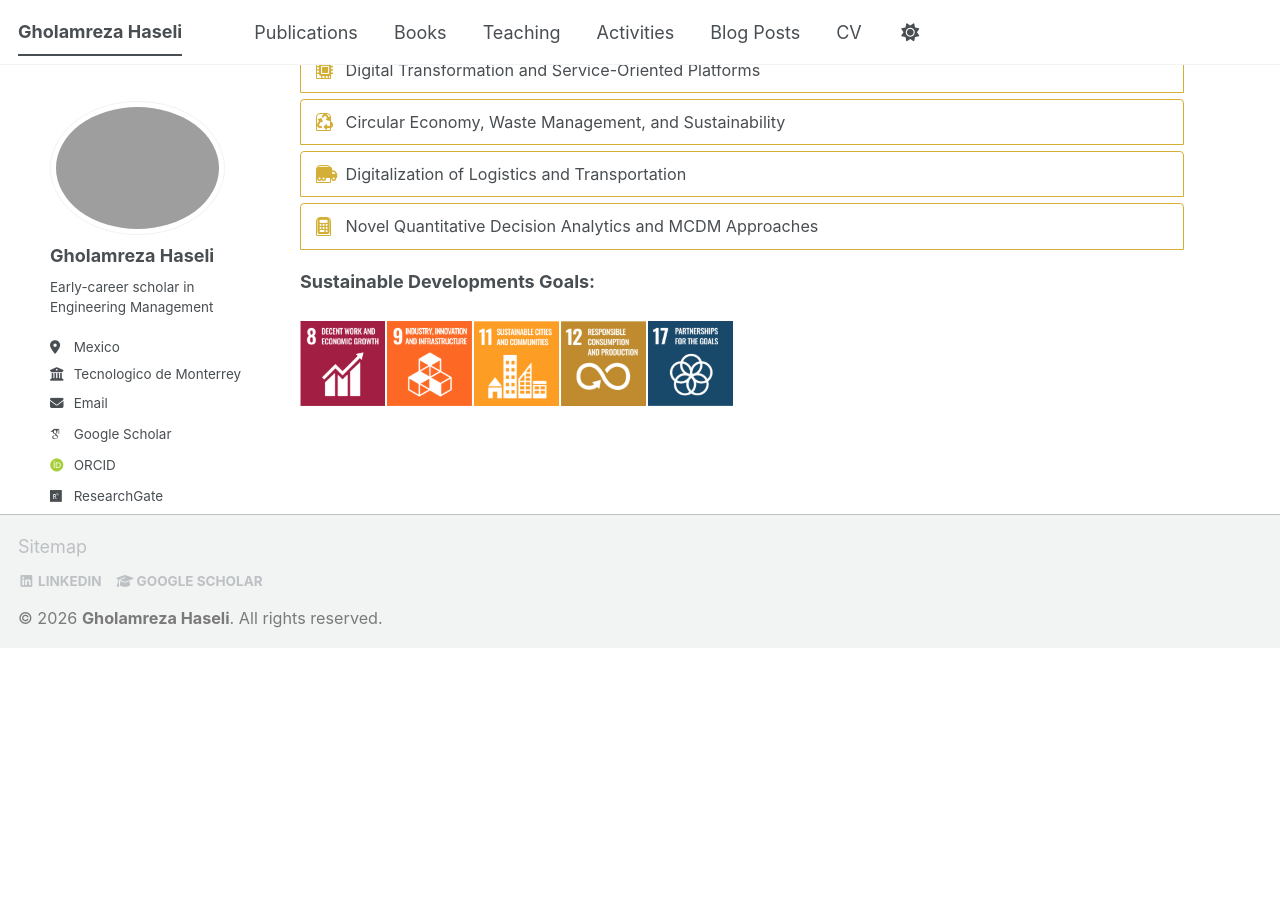
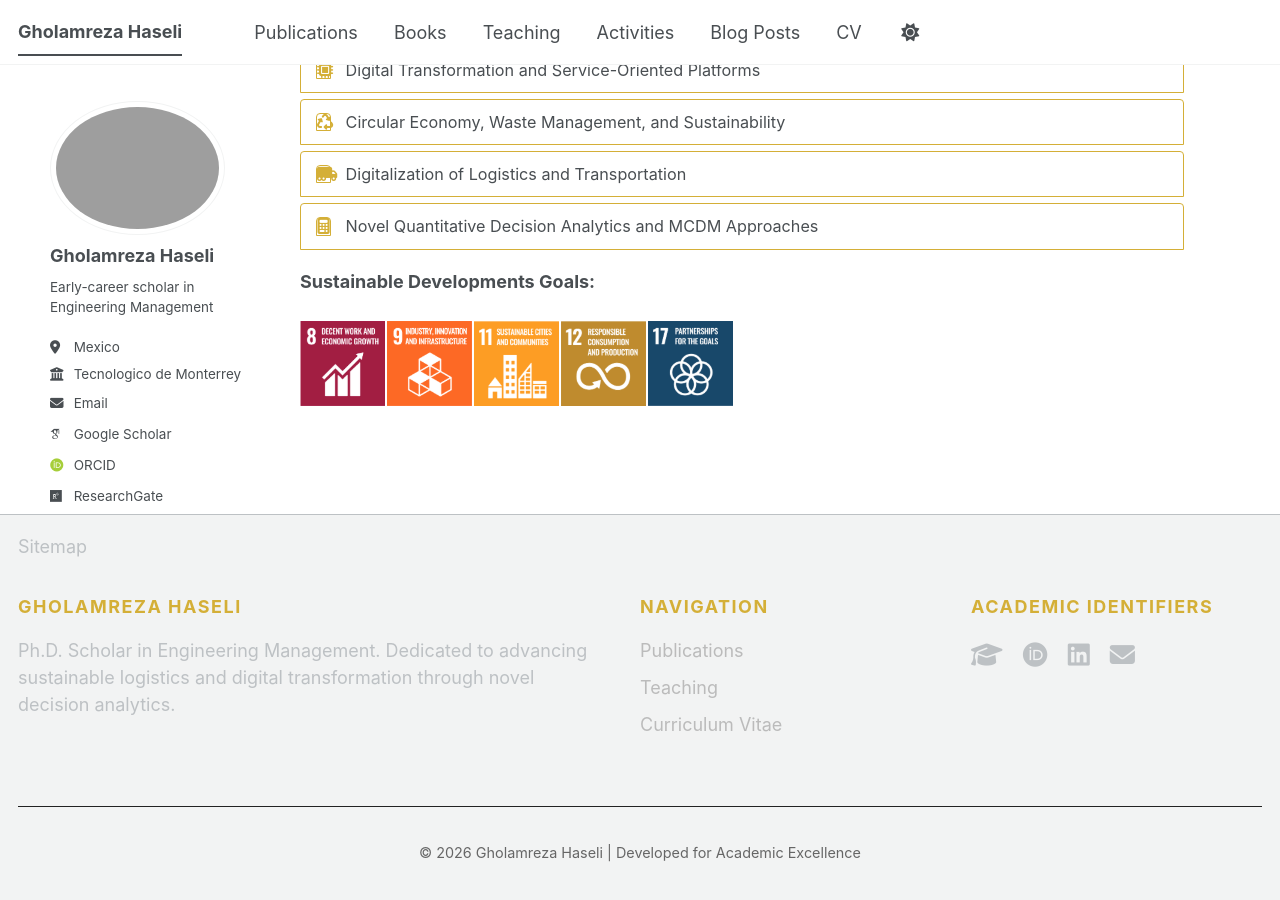
Before and after one commit to Gholamreza-Haseli/Gholamreza-Haseli.github.io, a Jekyll site: the page built from _pages/about.md, in a window 1280 px wide and 900 px high, scrolled down 867 px. Built offline with Jekyll 4.4.1, drawn with Linux system fonts in a browser that asks for light colours; some web fonts are replaced; a script bundle is joined from its source files by our own code; library files that are not in the unit come from our copies; before the commit the page ends 1515 px from its top, so only the background shows below that.

Commit message:
Update footer.html

```diff
--- a/_includes/footer.html
+++ b/_includes/footer.html
@@ -1,18 +1,30 @@
-<div class="page__footer-follow" style="border-top: 0.8px solid #f2f3f3; padding-top: 5px;">
-  <ul class="social-icons" style="margin-bottom: 3px;">
-    {% if site.author.linkedin %}
-      <li><a href="https://www.linkedin.com/in/{{ site.author.linkedin }}" rel="nofollow noopener noreferrer"><i class="fab fa-fw fa-linkedin" aria-hidden="true"></i> LinkedIn</a></li>
-    {% endif %}
-    {% if site.author.googlescholar %}
-      <li><a href="{{ site.author.googlescholar }}" rel="nofollow noopener noreferrer"><i class="fas fa-fw fa-graduation-cap" aria-hidden="true"></i> Google Scholar</a></li>
-    {% endif %}
-    {% if site.author.github %}
-      <li><a href="https://github.com/{{ site.author.github }}" rel="nofollow noopener noreferrer"><i class="fab fa-fw fa-github" aria-hidden="true"></i> GitHub</a></li>
-    {% endif %}
-  </ul>
+<div class="custom-footer">
+  <div class="footer-grid">
+    <div class="footer-col">
+      <h3 class="footer-title">Gholamreza Haseli</h3>
+      <p class="footer-bio">Ph.D. Scholar in Engineering Management. Dedicated to advancing sustainable logistics and digital transformation through novel decision analytics.</p>
+    </div>
+
+    <div class="footer-col">
+      <h3 class="footer-title">Navigation</h3>
+      <ul class="footer-links">
+        <li><a href="/publications/">Publications</a></li>
+        <li><a href="/teaching/">Teaching</a></li>
+        <li><a href="/cv/">Curriculum Vitae</a></li>
+      </ul>
+    </div>
+
+    <div class="footer-col">
+      <h3 class="footer-title">Academic Identifiers</h3>
+      <div class="footer-icons">
+        <a href="لینک-گوگل-اسکالر" title="Google Scholar"><i class="fas fa-graduation-cap"></i></a>
+        <a href="لینک-ارکید" title="ORCID"><i class="fab fa-orcid"></i></a>
+        <a href="لینک-لینکدین" title="LinkedIn"><i class="fab fa-linkedin"></i></a>
+        <a href="mailto:ایمیل-شما" title="Email"><i class="fas fa-envelope"></i></a>
+      </div>
+    </div>
+  </div>
+  <div class="footer-bottom">
+    <p>&copy; 2026 Gholamreza Haseli | Developed for Academic Excellence</p>
+  </div>
 </div>
-
-<div class="page__footer-copyright" style="font-size: 0.9em; color: #7a7a7a;">
-  &copy; {{ site.time | date: '%Y' }} <strong>Gholamreza Haseli</strong>. All rights reserved.
-  <br>
-</div>
```
